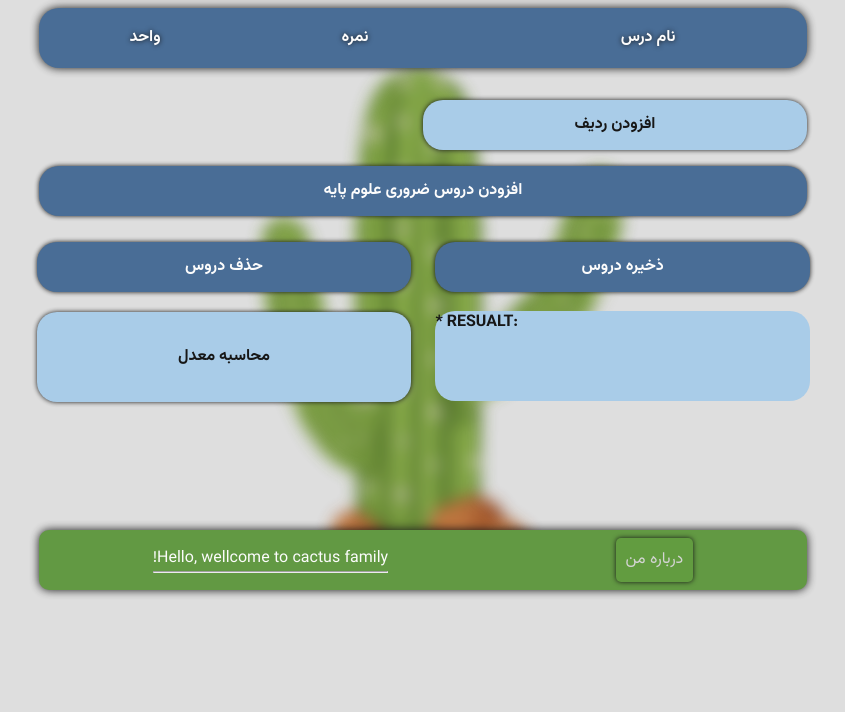
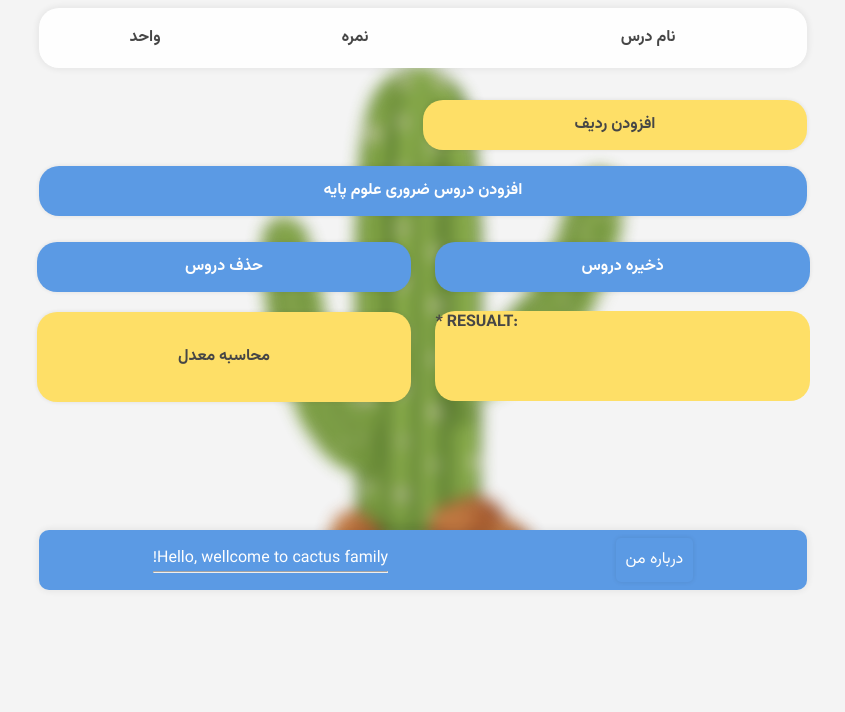
Before and after one commit to callmemahdi01/cactus, a plain HTML site: page index.html in a window 1280 px wide. Shown: the part 88-800 px from the top of the page, without its empty margins (217-1062 px from the left). Drawn offline with Linux system fonts and the light colour scheme.

Commit message:
Update index.html

```diff
--- a/index.html
+++ b/index.html
@@ -10,7 +10,7 @@
     <link rel="stylesheet" href="./reset.css">
     <link rel="stylesheet" href="./fonts/Vazirmatn-font-face.css">
     <link id="theme-style" rel="stylesheet" href="./light.css"> <!-- فایل پیش‌فرض -->
-    <link rel="stylesheet" href="./style.css">
+    <link rel="stylesheet" href="./bottonStyle.css">
     <link rel="manifest" href="/cactus/manifest.json">
 
     <!-- Google Analytics -->
```
